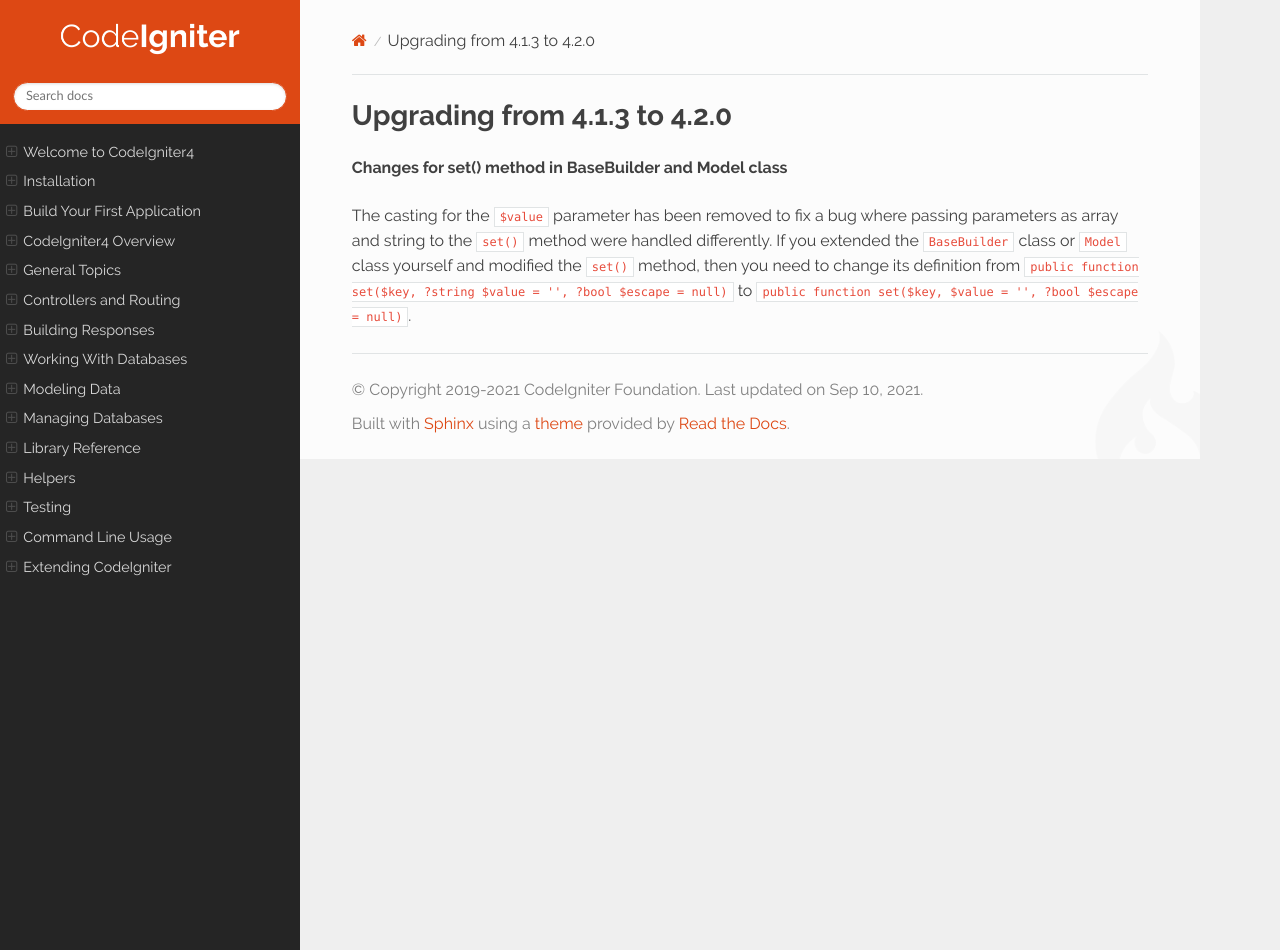
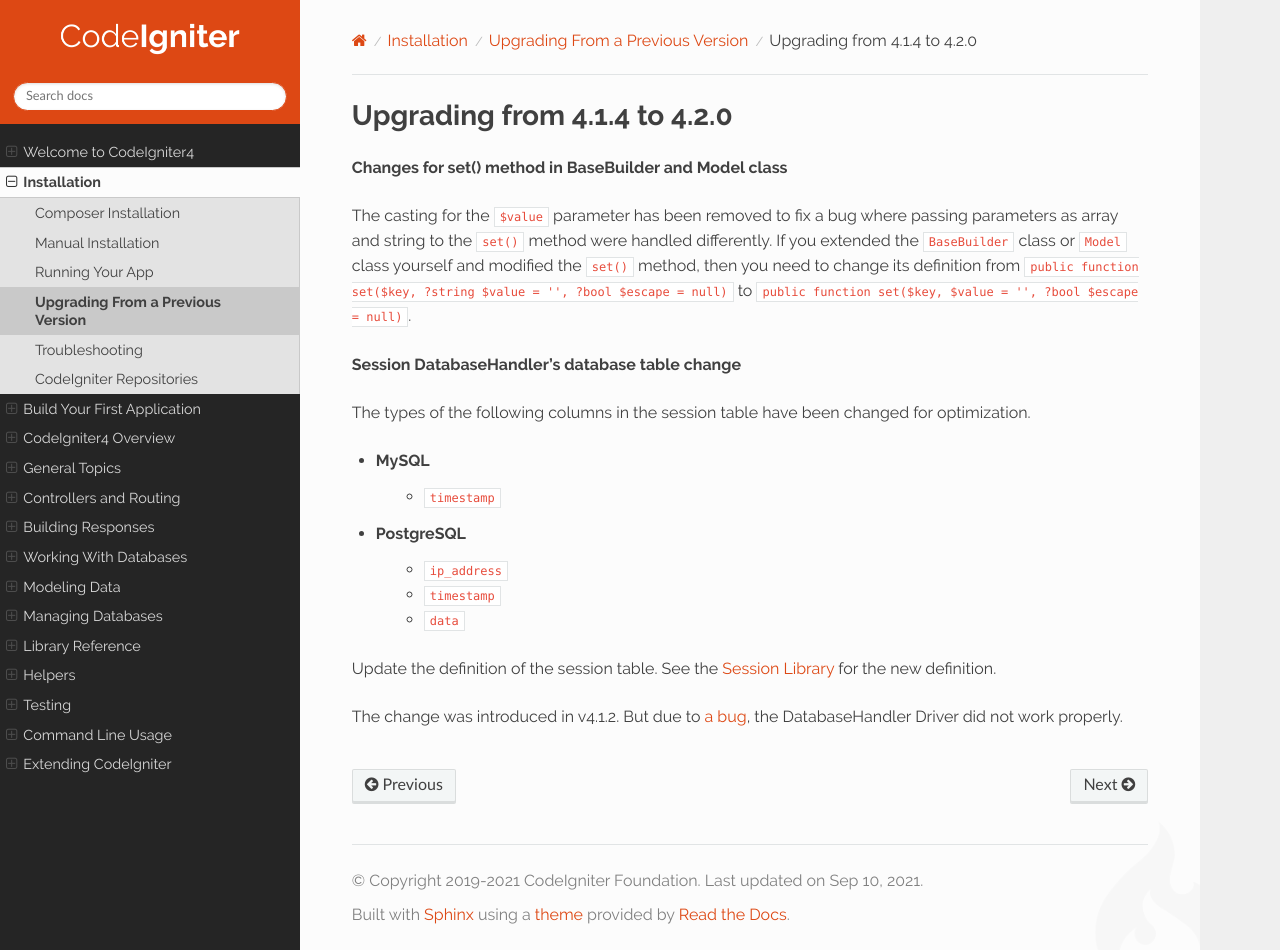
Before and after one commit to NEKOGET/ci4_user_guide_src, a Sphinx documentation site: the page built from source/installation/upgrade_420.rst, in a window 1280 px wide and 950 px high. Built offline with Sphinx 7.4.7 and the Read the Docs theme 2.0.0, drawn with Linux system fonts in a browser that asks for light colours.

Commit message:
docs: add session table change for upgrade

```diff
--- a/source/installation/upgrade_420.rst
+++ b/source/installation/upgrade_420.rst
@@ -1,5 +1,5 @@
 #############################
-Upgrading from 4.1.3 to 4.2.0
+Upgrading from 4.1.4 to 4.2.0
 #############################
 
 **Changes for set() method in BaseBuilder and Model class**
@@ -9,3 +9,19 @@ to the ``set()`` method were handled differently. If you extended the ``BaseBuil
 and modified the ``set()`` method, then you need to change its definition from
 ``public function set($key, ?string $value = '', ?bool $escape = null)`` to
 ``public function set($key, $value = '', ?bool $escape = null)``.
+
+**Session DatabaseHandler's database table change**
+
+The types of the following columns in the session table have been changed for optimization.
+
+- MySQL
+    - ``timestamp``
+- PostgreSQL
+    - ``ip_address``
+    - ``timestamp``
+    - ``data``
+
+Update the definition of the session table. See the :doc:`/libraries/sessions` for the new definition.
+
+The change was introduced in v4.1.2. But due to `a bug <https://github.com/codeigniter4/CodeIgniter4/issues/4807>`_,
+the DatabaseHandler Driver did not work properly.
--- a/source/installation/upgrading.rst
+++ b/source/installation/upgrading.rst
@@ -8,6 +8,7 @@ upgrading from.
 .. toctree::
     :titlesonly:
 
+    Upgrading from 4.1.4 to 4.2.0 <upgrade_420>
     Upgrading from 4.1.3 to 4.1.4 <upgrade_414>
     Upgrading from 4.1.2 to 4.1.3 <upgrade_413>
     Upgrading from 4.1.1 to 4.1.2 <upgrade_412>
```
